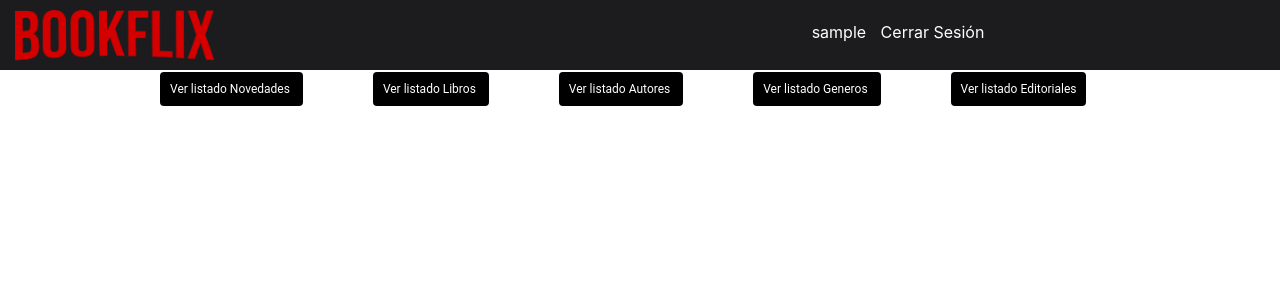
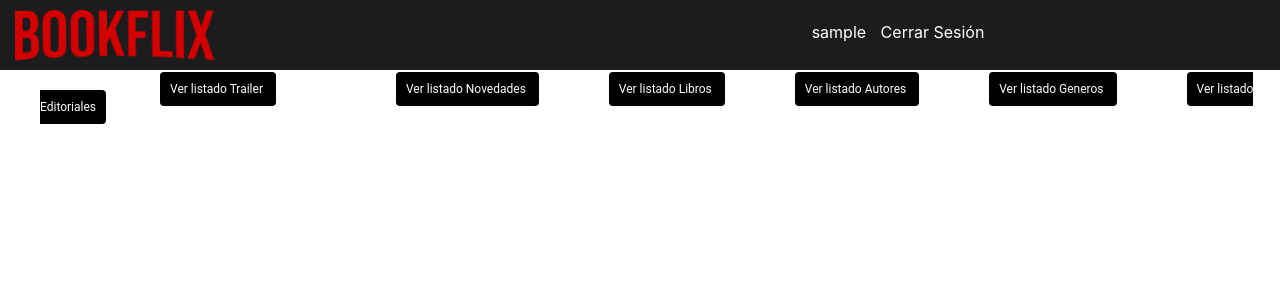
Before and after one commit to JuanFazzano/Bookflix, a Django app: page /home_admin/ in a window 1280 px wide. Shown: the top 300 px of the page. Run offline with Django 3.2, Linux system fonts and the light colour scheme; the visitor is signed in with stand-in values (Sample User, id 1); some libraries are stand-ins or nearby versions.

Commit message:
Update home_admin.html

```diff
--- a/templates/home_admin.html
+++ b/templates/home_admin.html
@@ -26,6 +26,7 @@
   <body style="background-color:rgba(255,0,0,0.5);">
       {% block contenido %}
         <ul style="margin-top: 10px">
+          <li style="margin-top: 10px; margin-left:120px; display:inline;"> <a id="boton_personalizado"   href="/listado_trailer/">   Ver listado Trailer        </a> </li>
             <li style="margin-top: 10px; margin-left:120px; display:inline;"> <a id="boton_personalizado"   href="/listado_novedad/">   Ver listado Novedades        </a> </li>
             <li style="margin-top: 10px; margin-left:70px; display:inline;"> <a id="boton_personalizado"   href="/listado_libro/">      Ver listado Libros           </a> </li>
             <li style="margin-top: 10px; margin-left:70px; display:inline;"> <a id="boton_personalizado" href="/listado_autor/">     Ver listado Autores          </a> </li>
```
